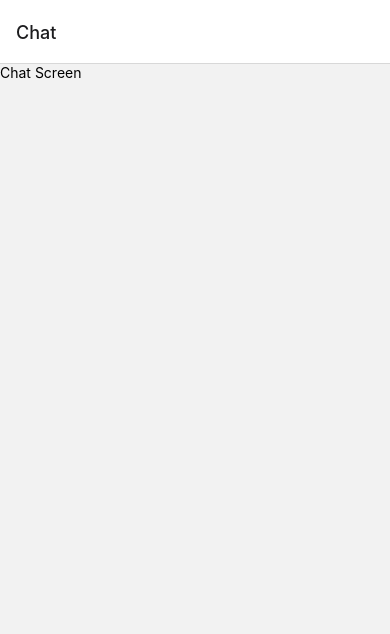
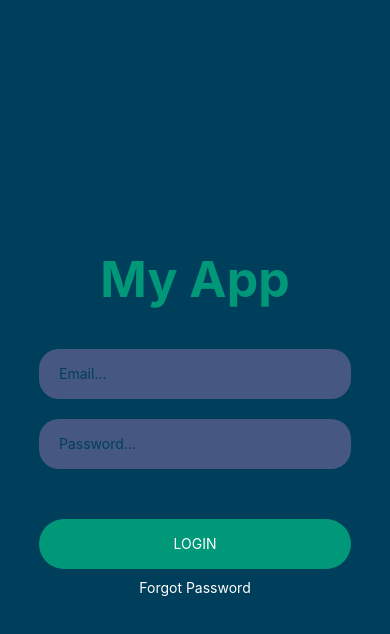
Before and after one commit to sefrinaldi/TugasReactNative, a React Native app: screen /Login in a window 390 px wide. Before the commit this address had no page. Shown: the top 634 px of the page. Built offline with nearby package versions, Linux system fonts and the light colour scheme.

Commit message:
login view

```diff
--- a/App.js
+++ b/App.js
@@ -2,7 +2,7 @@ import React, { Component } from 'react'
 import { View, Text } from 'react-native';
 import { NavigationContainer } from '@react-navigation/native';
 import { createNativeStackNavigator } from '@react-navigation/native-stack';
-import { Chat, Status, Call } from './screen';
+import { Chat, Status, Call, Login } from './screen';
 
 const Stack = createNativeStackNavigator();
 
@@ -14,10 +14,20 @@ class App extends Component {
   render() {
     return (
       <NavigationContainer>
-        <Stack.Navigator>
+        <Stack.Navigator initialRouteName="Login">
           <Stack.Screen
             name="Chat"
             component={Chat} />
+          <Stack.Screen
+            name="Status"
+            component={Status} />
+          <Stack.Screen
+            name="Call"
+            component={Call} />
+          <Stack.Screen
+            name="Login"
+            component={Login}
+            options={{ headerShown: false }}/>
         </Stack.Navigator>
       </NavigationContainer>
     );
--- a/screen/index.js
+++ b/screen/index.js
@@ -1,5 +1,6 @@
 import Chat from './chat';
 import Status from './status'
 import Call from './call'
+import Login from './login';
 
-export { Chat, Status, Call }
+export { Chat, Status, Call, Login }
--- /dev/null
+++ b/screen/login/index.js
@@ -0,0 +1,93 @@
+import React, { Component } from 'react';
+import { View, Text, StyleSheet, TextInput, TouchableOpacity } from 'react-native';
+
+
+class Login extends Component {
+    constructor(props) {
+        super(props);
+        this.state = {
+            email: "",
+            password: ""
+        }
+    }
+
+    handlerLogin = () => {
+        console.log("Login");
+    }
+
+    render() {
+        return (
+            <View style={styles.container}>
+                <Text style={styles.title}>My App</Text>
+                <View style={styles.inputView}>
+                    <TextInput
+                        style={styles.inputText}
+                        placeholder="Email..."
+                        placeholderTextColor="#003f5c"
+                        onChange={value => this.setState({ email: value })} />
+                </View>
+                <View style={styles.inputView}>
+                    <TextInput
+                        secureTextEntry
+                        style={styles.inputText}
+                        placeholder="Password..."
+                        placeholderTextColor="#003f5c"
+                        onChange={value => this.setState({ password: value })} />
+                </View>
+                <TouchableOpacity style={styles.loginBtn} onPress={this.handlerLogin}>
+                    <Text style={styles.loginText}>LOGIN</Text>
+                </TouchableOpacity>
+                <TouchableOpacity>
+                    <Text style={styles.forgot}>Forgot Password</Text>
+                </TouchableOpacity>
+            </View>
+        );
+    }
+}
+
+const styles = StyleSheet.create({
+    container: {
+        flex: 1,
+        backgroundColor: "#003f5c",
+        alignItems: "center",
+        justifyContent: "center"
+    },
+    title: {
+        fontWeight: "bold",
+        fontSize: 50,
+        color: "#009879",
+        marginBottom: 40
+    },
+    inputView: {
+        width: "80%",
+        backgroundColor: "#465881",
+        borderRadius: 20,
+        height: 50,
+        marginBottom: 20,
+        justifyContent: "center",
+        padding: 20
+    },
+    inputText: {
+        height: 50,
+        color: "white"
+    },
+    forgot: {
+        color: "white"
+    },
+    loginBtn: {
+        width: "80%",
+        backgroundColor: "#009879",
+        color: "white",
+        borderRadius: 25,
+        height: 50,
+        alignItems: "center",
+        justifyContent: "center",
+        marginTop: 30,
+        marginBottom: 10
+    },
+    loginText: {
+        color: "white"
+    }
+})
+
+export default Login;
```
